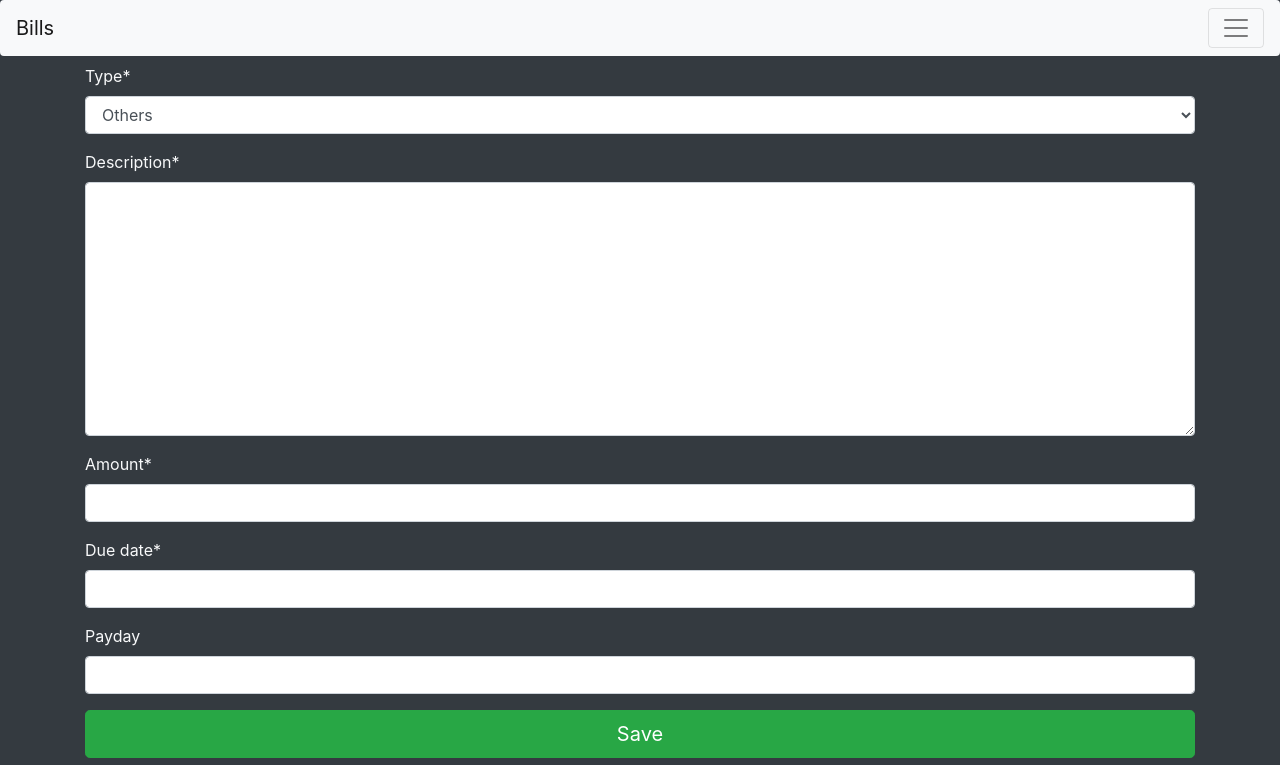
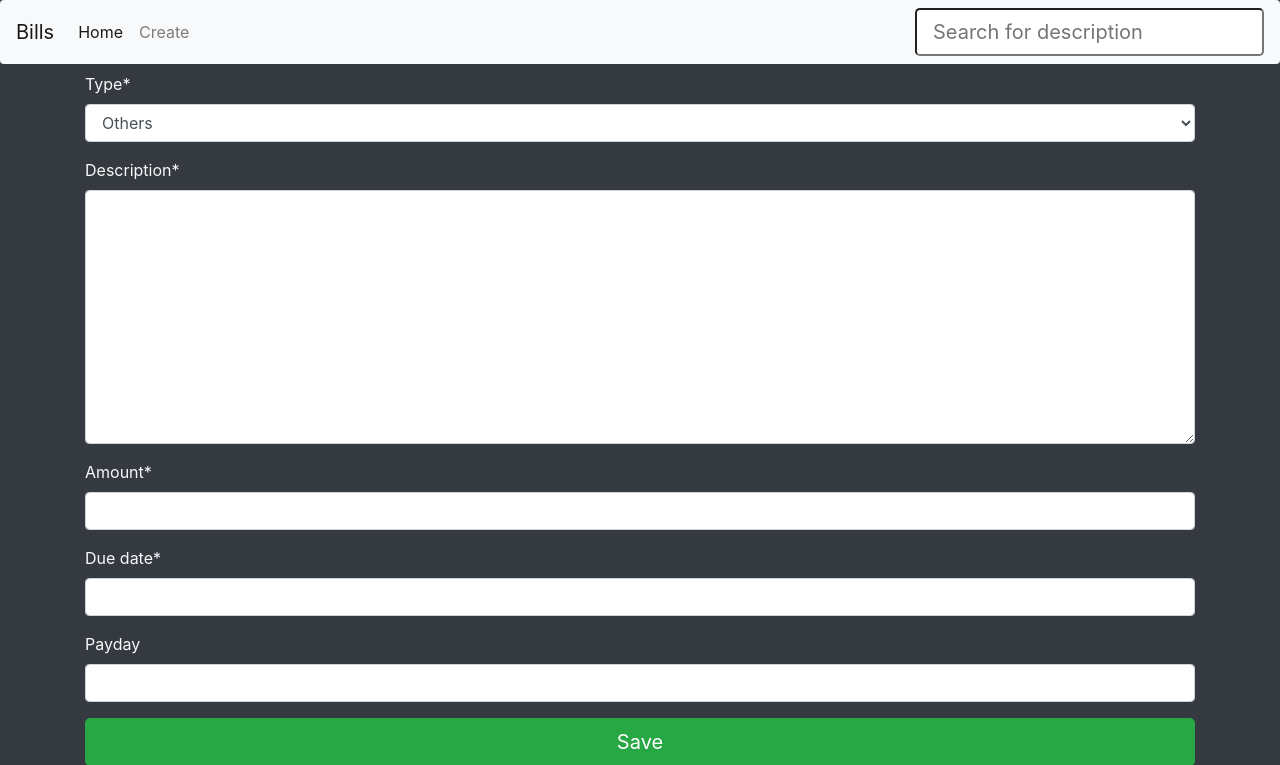
Before and after one commit to cristianmayco/personal_finances, a Django app: page /bill/new in a window 1280 px wide. Shown: the top 765 px of the page. Run offline with Django 3.2, Linux system fonts and the light colour scheme; some libraries are stand-ins or nearby versions.

Commit message:
update details e navgation and queryset

```diff
--- a/core/templates/detail.html
+++ b/core/templates/detail.html
@@ -8,7 +8,7 @@
                <span class="card-text display-3"> Due: {{ bill.due_date|date:"d/m/Y"}}.<br>
                <span class="card-text display-3"> Amount: {{ bill.amount_to_reais}}.</span><br>
             {% if bill.payday%}
-            <span class="card-text">Payday: {{ bill.payday}}.</span>
+            <span class="card-text">Payday: {{ bill.payday|date:"d/m/Y"}}.</span>
             {% else %}
             <span class="card-text">Payday: -.</span>
             {% endif%}
--- a/core/views.py
+++ b/core/views.py
@@ -1,6 +1,6 @@
 from django.views.generic import ListView, UpdateView, DeleteView, CreateView, DetailView
 from django.urls import reverse_lazy
-from .models import Bill, list_types
+from .models import Bill
 from django.db.models import Q
 
 
@@ -13,12 +13,14 @@ class IndexView(ListView):
         context = super(IndexView, self).get_context_data(**kwargs)
         return context
 
-    def get_queryset(self):
+    def get_queryset(self, *args, **kwargs):
         query = self.request.GET.get('q')
+        qs = super().get_queryset(*args, **kwargs)
+
         if query:
-            return Bill.objects.filter(type=query).order_by('-id')
+            return qs.filter(Q(description__icontains=query)).order_by('-id')
         else:
-            return Bill.objects.all().order_by('-id')
+            return qs.order_by('-id')
 
 
 class BillCreateView(CreateView):
--- a/templates/partial/_navbar.html
+++ b/templates/partial/_navbar.html
@@ -1,11 +1,10 @@
-<nav class="navbar  navbar-light bg-light rounded">
+<nav class="navbar  navbar-expand-sm navbar-light bg-light rounded">
     <a class="navbar-brand" href="{% url 'index' %}">Bills</a>
     <button class="navbar-toggler" type="button" data-toggle="collapse"
             data-target="#navbarSupportedContent"
             aria-controls="navbarSupportedContent" aria-expanded="false" aria-label="Toggle navigation">
         <span class="navbar-toggler-icon"></span>
     </button>
-
     <div class="collapse navbar-collapse" id="navbarSupportedContent">
         <ul class="navbar-nav mr-auto">
             <li class="nav-item active">
@@ -14,13 +13,12 @@
             <li class="nav-item">
                 <a class="nav-link" href="{% url 'create' %}">Create</a>
             </li>
-
         </ul>
         <form method="GET" action="" id="searchform" class="form-inline my-2 my-lg-0">
             <input type="search" class="searchfield form-control-lg btn-block" id="searchbox"
                    name="q" type="text"
                    value="{{ request.GET.q }}"
-                   placeholder="Search..."/>
+                   placeholder="Search for description"/>
         </form>
 
     </div>
```
